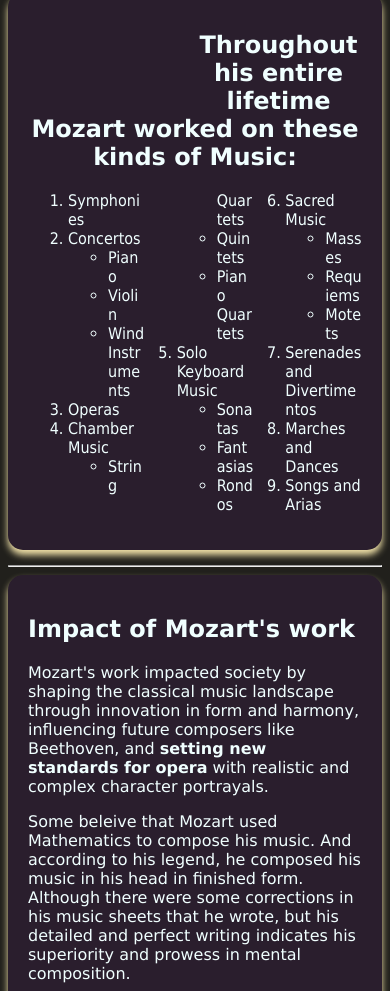
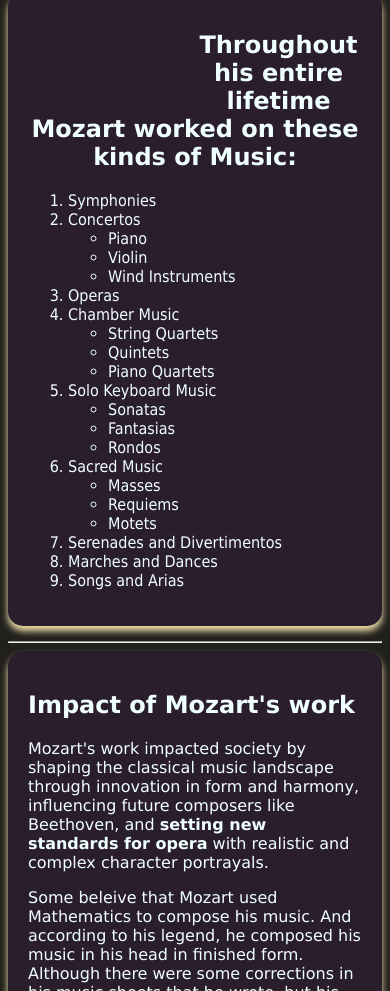
Before and after one commit to Satyaki-78/Satyaki-78.github.io, a plain HTML site: page index.html in a window 390 px wide. Shown: the part 1849-2840 px from the top of the page. Drawn offline with Linux system fonts and the light colour scheme.

Commit message:
Update pagestyle.css

```diff
--- a/pagestyle.css
+++ b/pagestyle.css
@@ -61,6 +61,16 @@ body {
     font-family: Tahoma;
     overflow-wrap: break-word;
 }
+@media (max-width: 900px) {
+    #compositionList {
+        column-count: 2;
+    }
+}
+@media (max-width: 600px) {
+    #compositionList {
+        column-count: 1;
+    }
+}
 
 #impact {
     text-align: left;
```
